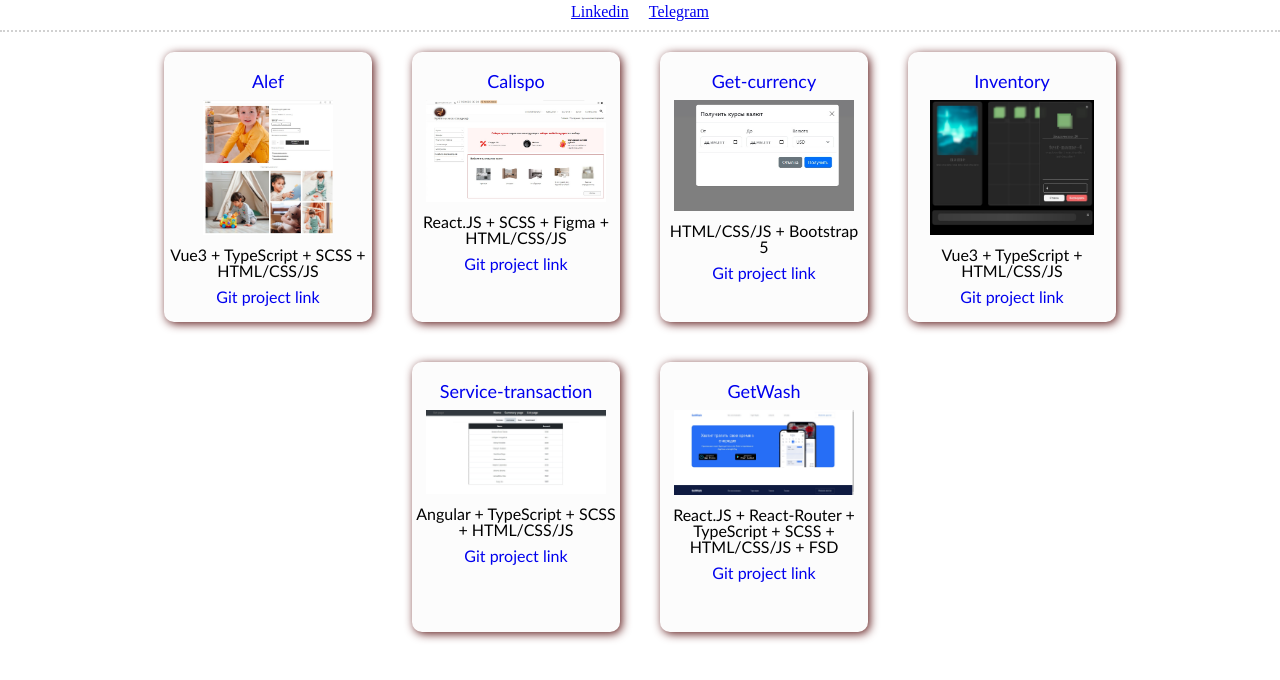
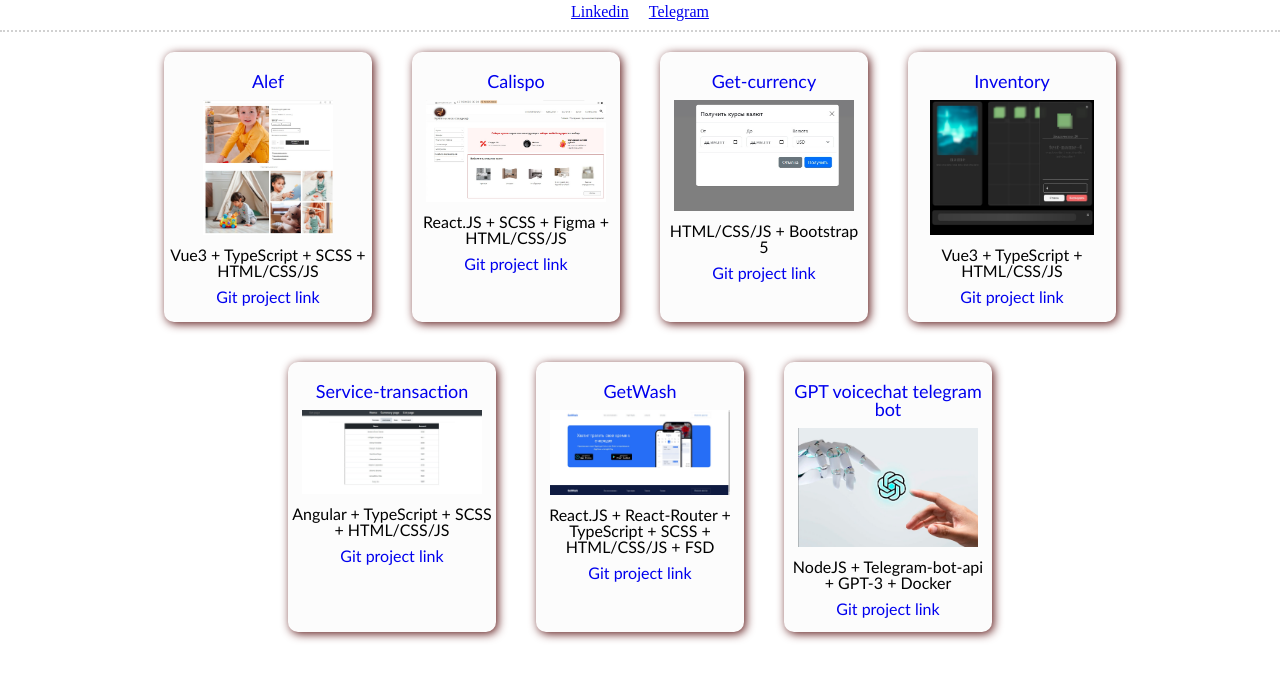
Before and after one commit to DimCore3/space_root, a React (Create React App) app: page / in a window 1280 px wide. Shown: the top 680 px of the page. Built offline with nearby package versions, Linux system fonts and the light colour scheme.

Commit message:
добавил gpt tg бота

```diff
--- a/src/features/fillCards/index.tsx
+++ b/src/features/fillCards/index.tsx
@@ -59,6 +59,14 @@ const FillCards = () => {
             description: "React.JS + React-Router + TypeScript + SCSS + HTML/CSS/JS + FSD",
             gitLink: 'https://github.com/DimCore3/getwash'
         },
+        {
+            name: "GPT voicechat telegram bot",
+            link: "https://github.com/DimCore3/gpt_voicechat_bot",
+            img: "gpt.jpg",
+            alt: "Image GPT voicechat telegram bot",
+            description: "NodeJS + Telegram-bot-api + GPT-3 + Docker",
+            gitLink: 'https://github.com/DimCore3/gpt_voicechat_bot'
+        },
     ];
 
     return (
```
Also changed, not shown: src/entities/cards/assets/img/gpt.jpg (added).
